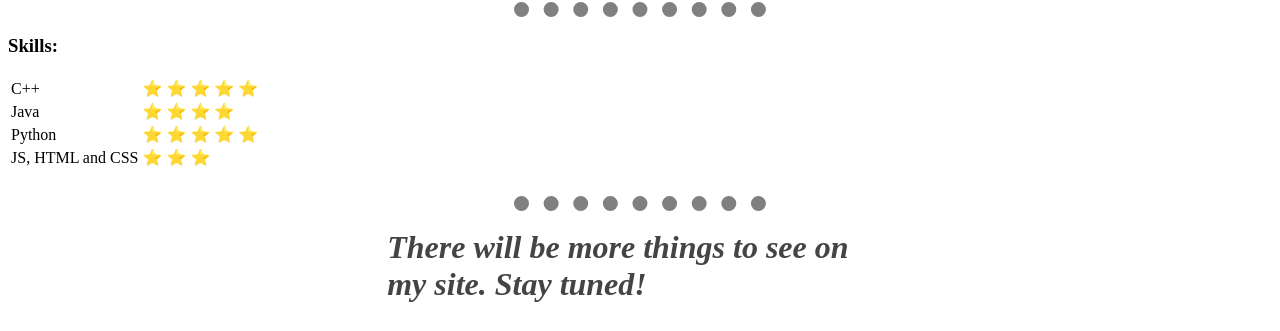
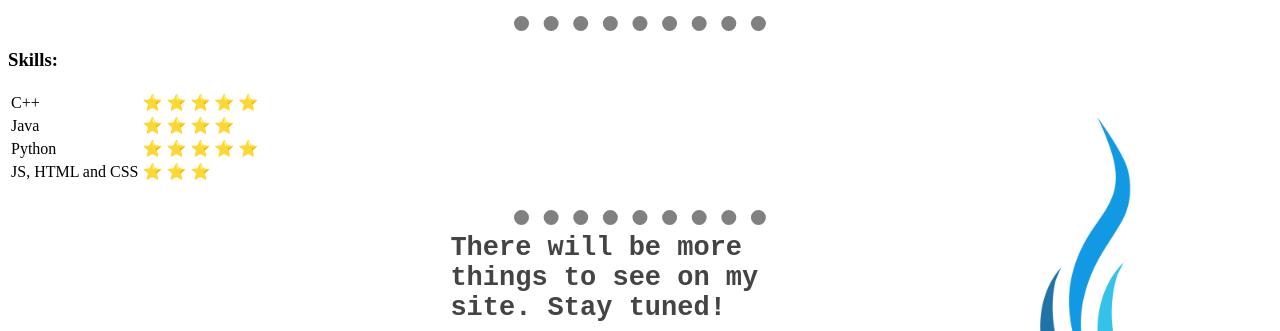
Before and after one commit to lfalkowski/myfirstsite, a plain HTML site: page index.html in a window 1280 px wide. Shown: the part 1124-1455 px from the top of the page. Drawn offline with Linux system fonts and the light colour scheme.

Commit message:
some changes

```diff
--- a/css/style.css
+++ b/css/style.css
@@ -11,10 +11,11 @@ hr {
 
 h1{
 	color: #444444;
-	font-style: italic;
+	font-family: monospace;
 	margin: auto;
-	width: 40%;
-	padding: 10px;
+	width: 30%;
+	font-size: 27;
+	padding: 0px;
 }
 img{
 	margin: auto;
@@ -27,7 +28,7 @@ table:hover{
 }
 
 .test{
-	height: 22;
+	height: 60;
 }
 
 
@@ -40,3 +41,17 @@ table:hover{
 	left: 0px;
 	top: 0px;
 }
+
+.wavesside {
+	position: absolute;
+	z-index: -1;
+	left: 900;
+	top: 1200
+}
+
+.wavessideunder{
+	position: absolute;
+	z-index: -1;
+	left: 900;
+	top: 600;
+}
--- a/index.html
+++ b/index.html
@@ -4,18 +4,21 @@
 <title>
 Welcome!
 </title>
-<link rel="icon" href="https://cdn-icons-png.flaticon.com/512/610/610120.png">
+<link rel="icon" href="pictures/favicon.ico">
 </head>
 <body style = "background-color : white">
 <div class = "test">
 </div>
 <img src="pictures/waves.jpg" alt="picture of waves" class = "wave">
+
 <h1 style = "width: 20%;">Hi. I'm Lukas.</h1>
 <h1 style = "width: 20%">A Web Developer!</h1>
 <img src="pictures/profile_picture.jpg" alt="Picture of Me ;)", height="400", width="300">
+<img src="pictures/wavesside.jpg", alt="", height="500", width="400", class = "wavesside">
+<img src="pictures/wavesside.jpg", alt="", height="500", width="400", class=  "wavessideunder">
 <h2>This is my personal site, where you can find my Creations</h2>
 <p>I would like to introduce you to my personal site. I was born in <a href="https://en.wikipedia.org/wiki/Poland">Poland</a> and came to Germany when i was really young. <nav>
-</nav> I am studying right now Information Systems in Brunswick</p>
+</nav> I am studying right now Information Systems in Brunswick. I have to say, that i am not a Web Designer. That's why my Page does not look very pretty.</p>
 
 <br>
 <hr>
```
Also changed, not shown: pictures/favicon.ico (added), pictures/wavesside.jpg (added).
